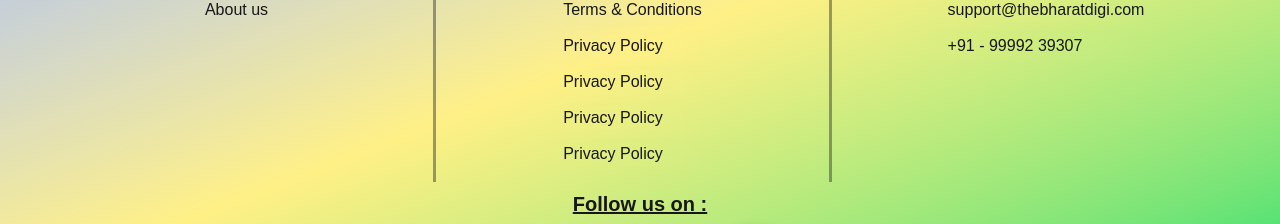
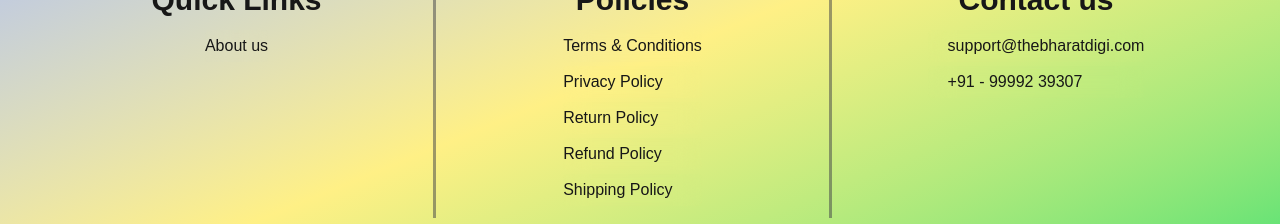
Before and after one commit to SUJEET27YADAV/thebharatdigi.com, a Next.js app: page / in a window 1280 px wide. Shown: the part 1062-1286 px from the top of the page. Built offline with nearby package versions, Linux system fonts and the light colour scheme; some icons are missing.

Commit message:
navbar & footer added

```diff
--- a/src/app/_components/footer.tsx
+++ b/src/app/_components/footer.tsx
@@ -36,13 +36,13 @@ export default function Footer() {
                 <FooterLink href="/privacypolicy">Privacy Policy</FooterLink>
               </li>
               <li>
-                <FooterLink href="/returnpolicy">Privacy Policy</FooterLink>
+                <FooterLink href="/returnpolicy">Return Policy</FooterLink>
               </li>
               <li>
-                <FooterLink href="/refundpolicy">Privacy Policy</FooterLink>
+                <FooterLink href="/refundpolicy">Refund Policy</FooterLink>
               </li>
               <li>
-                <FooterLink href="/shippingpolicy">Privacy Policy</FooterLink>
+                <FooterLink href="/shippingpolicy">Shipping Policy</FooterLink>
               </li>
             </ul>
           </div>
```
Also changed, not shown: public/logo.jpeg (deleted), public/logo.png (added).
